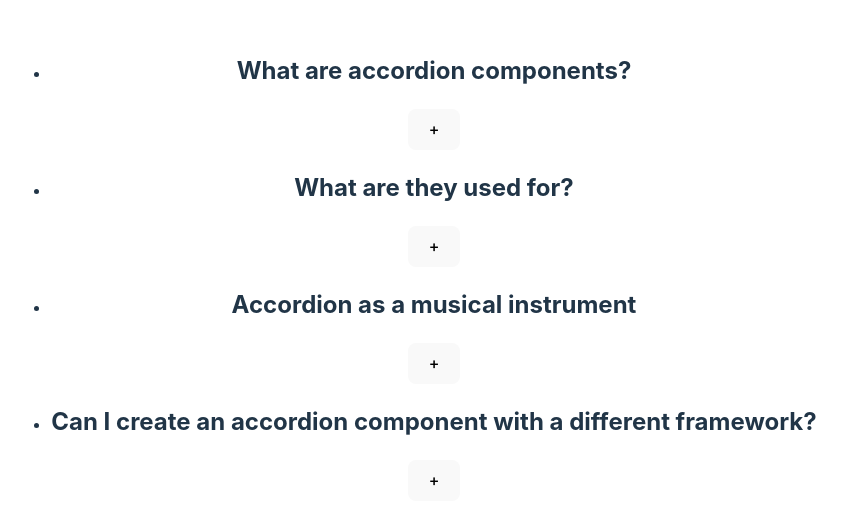
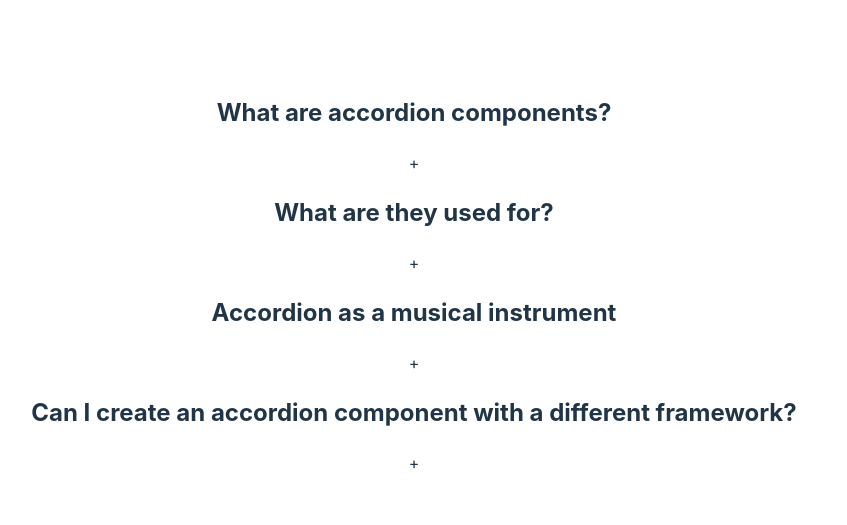
Before and after one commit to arunpanigrahi93/React_All_Concepts_Practical, a React (Vite) app: page / in a window 1280 px wide. Shown: the part 125-650 px from the top of the page, without its empty margins (226-1073 px from the left). Built offline with nearby package versions, Linux system fonts and the light colour scheme.

Commit message:
update accordian single selection functionality

```diff
--- a/src/components/accordian/index.jsx
+++ b/src/components/accordian/index.jsx
@@ -1,33 +1,25 @@
-import { useState } from "react";
+import React, { useState } from "react";
 import data from "./data";
 
-function Accordion() {
-  const [show, setShow] = useState(null);
-  const [desc, setDesc] = useState(null);
+export default function Accordian() {
+  const [selected, setSelected] = useState(null);
 
-  const showHandler = (id) => {
-    const newData = data.filter((item) => id === item.id);
-    setShow(id === show ? null : id);
-    setDesc(newData);
-
-    console.log("Accordion clicked");
-  };
+  function handleSingleSelection(getItemId) {
+    console.log(getItemId);
+  }
 
   return (
     <div>
-      <ul>
-        {data.map((item) => (
-          <div key={item.id}>
-            <li>
-              <h2>{item.question}</h2>
-              <button onClick={() => showHandler(item.id)}>+</button>
-              {show === item.id && <p>{item.answer}</p>}
-            </li>
+      {data && data.length > 0 ? (
+        data.map((item) => (
+          <div key={item.id} onClick={() => handleSingleSelection(item.id)}>
+            <h2>{item.question}</h2>
+            <span>+</span>
           </div>
-        ))}
-      </ul>
+        ))
+      ) : (
+        <div>No data present</div>
+      )}
     </div>
   );
 }
-
-export default Accordion;
```
